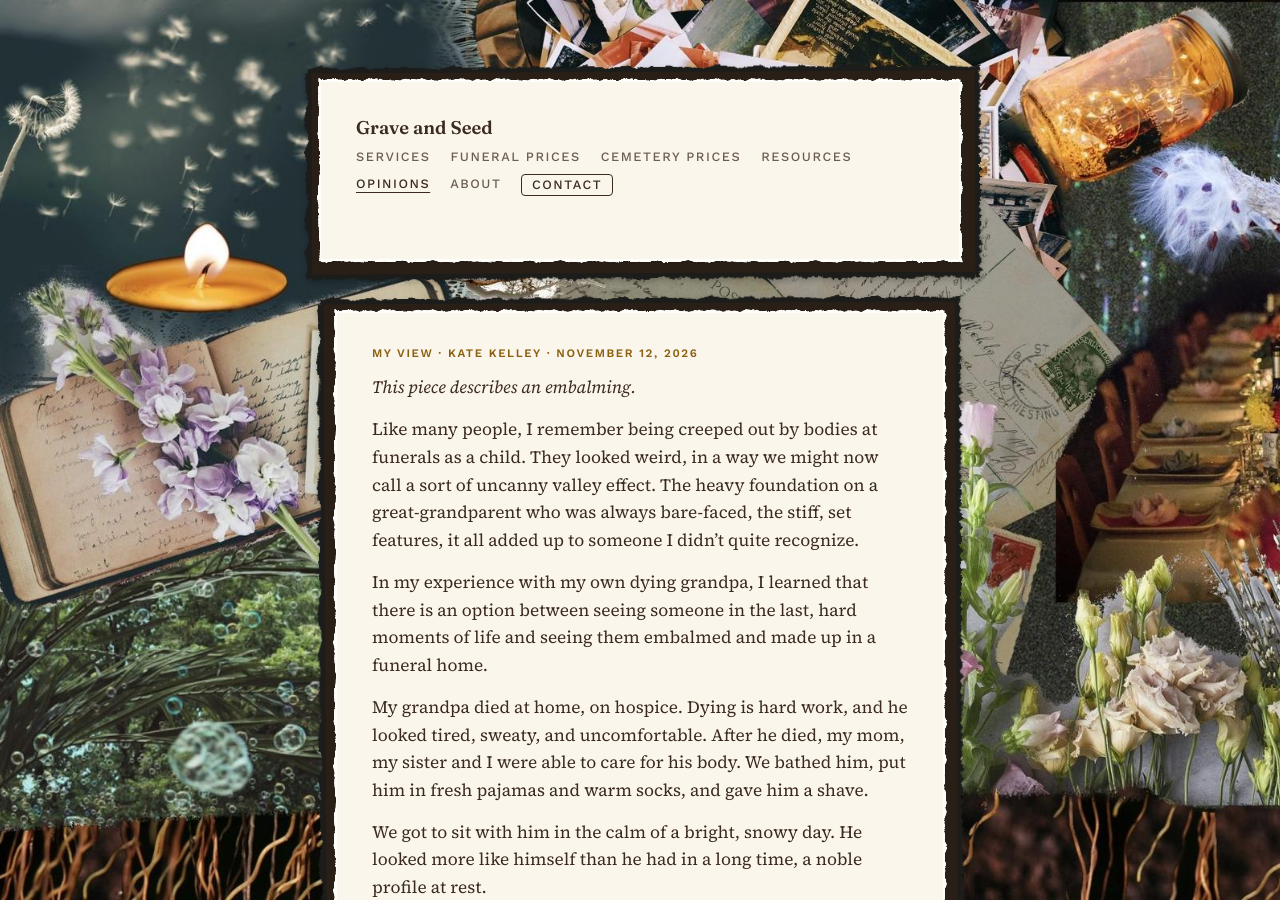
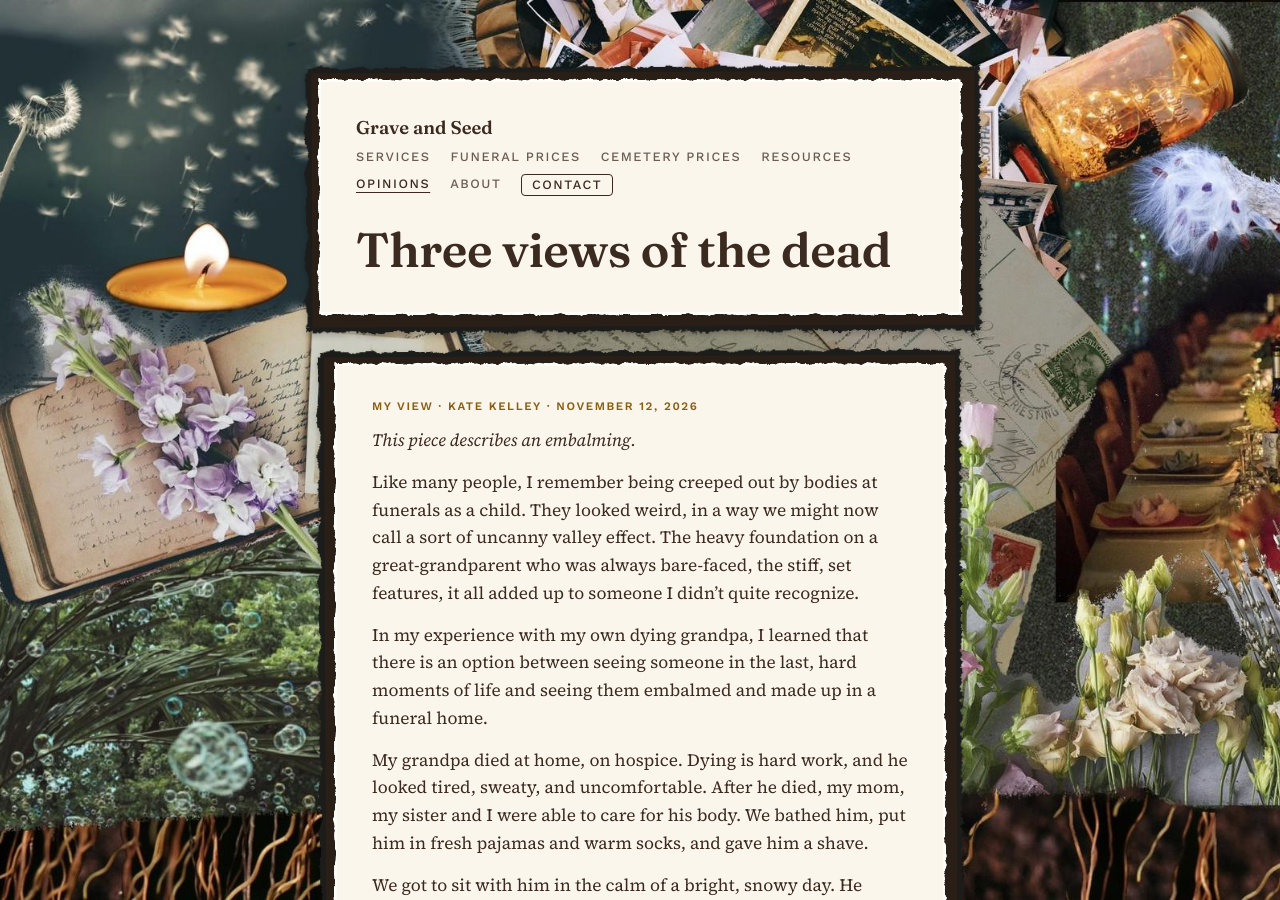
Before and after one commit to katekelley/graveandseed, a Jekyll site: the page built from _posts/2026-11-12-three-views-of-the-dead.md, in a window 1280 px wide and 900 px high. Built offline with Jekyll 4.4.1, drawn with Linux system fonts in a browser that asks for light colours.

Commit message:
Show post titles as page headings; fix punctuation
Co-Authored-By: Claude Opus 5.5 <noreply@anthropic.com>
Claude-Session: https://claude.ai/code/session_011MgnuCerWfLmUUDEPoAm9b

```diff
--- a/_layouts/opinion.html
+++ b/_layouts/opinion.html
@@ -5,6 +5,6 @@ layout: page
   <p class="label">My view &middot; Kate Kelley &middot; {{ page.date | date: "%B %-d, %Y" }}</p>
 {{ content }}
   <div class="box">
-    <p class="small">This is my opinion, from my own work around funerals. For the facts and the rules, see <a href="/resources/">Resources</a>.{% if page.related and page.related != "" %} Related: <a href="{{ page.related }}">{{ page.related_text }}</a>.{% endif %} <a href="/opinions/">More of my opinions</a></p>
+    <p class="small">This is my opinion, from my own work around funerals. For the facts and the rules, see <a href="/resources/">Resources</a>.{% if page.related and page.related != "" %} Related: <a href="{{ page.related }}">{{ page.related_text }}</a>{% endif %} <a href="/opinions/">More of my opinions</a></p>
   </div>
 </section>
--- a/_layouts/page.html
+++ b/_layouts/page.html
@@ -12,7 +12,7 @@
 <header class="soil slim">
   <div class="wrap">
     {% include nav.html here=page.here %}
-    <h1>{{ page.heading }}</h1>
+    <h1>{{ page.heading | default: page.title }}</h1>
     {% if page.lede %}<p class="lede">{{ page.lede }}</p>{% endif %}
   </div>
 </header>
```
